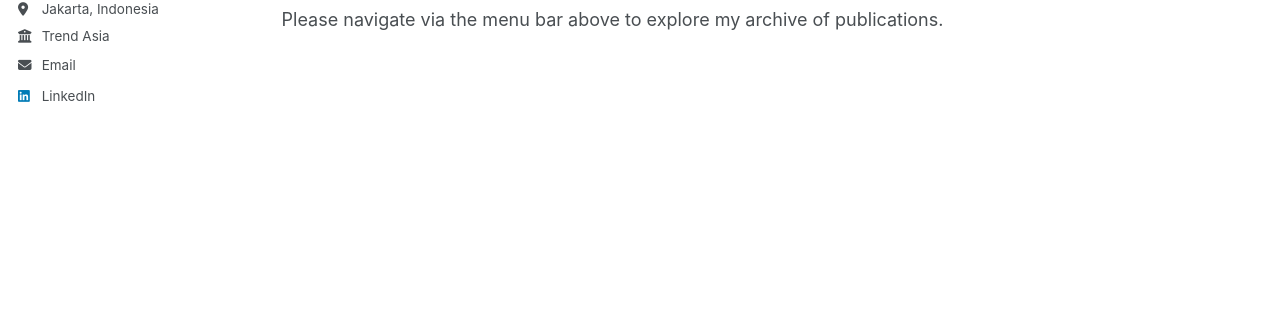
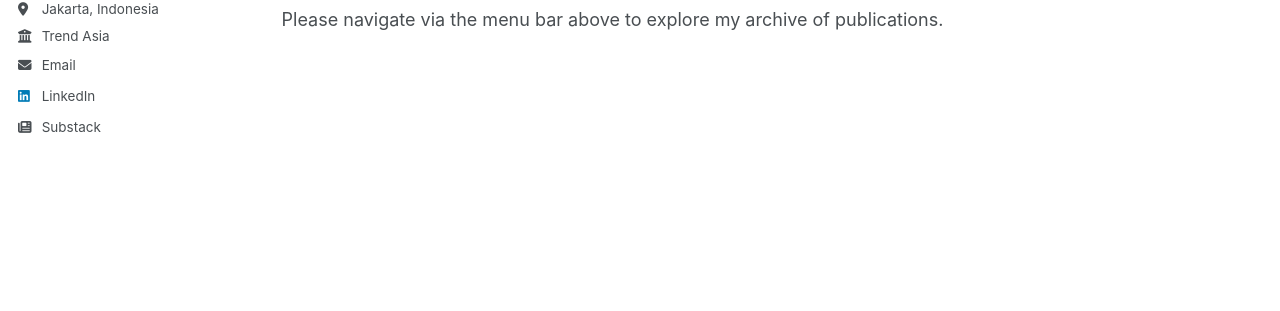
Before and after one commit to subworded/subworded.github.io, a Jekyll site: the page built from _pages/about.md, in a window 1280 px wide. Shown: the part 401-712 px from the top of the page. Built offline with Jekyll 4.4.1, drawn with Linux system fonts in a browser that asks for light colours; a style sheet for code colours, icons or effects is not loaded.

Commit message:
Update author-profile.html

```diff
--- a/_includes/author-profile.html
+++ b/_includes/author-profile.html
@@ -135,6 +135,10 @@
       {% if author.medium %}
         <li><a href="{{ author.medium }}"><i class="fab fa-fw fa-medium icon-pad-right" aria-hidden="true"></i>Medium</a></li>
       {% endif %}
+      {% if author.substack %}
+        <li><a href="{{ author.substack }}"><i class="fas fa-fw fa-newspaper icon-pad-right" aria-hidden="true"></i>Substack</a></li>
+      {% endif %}
+
       {% if author.pinterest %}
         <li><a href="https://www.pinterest.com/{{ author.pinterest }}"><i class="fab fa-fw fa-pinterest icon-pad-right" aria-hidden="true"></i>Pinterest</a></li>
       {% endif %}
```
